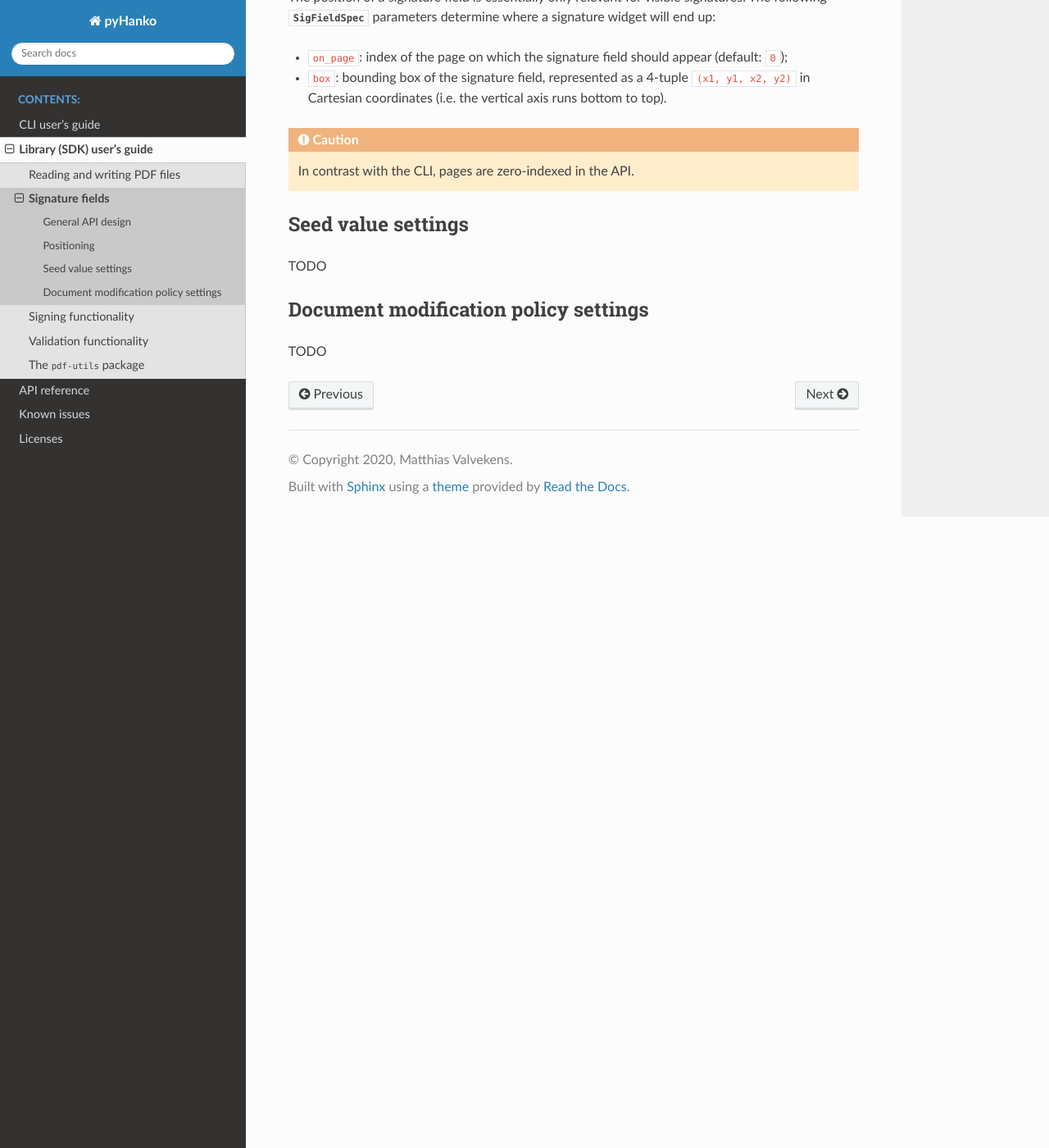
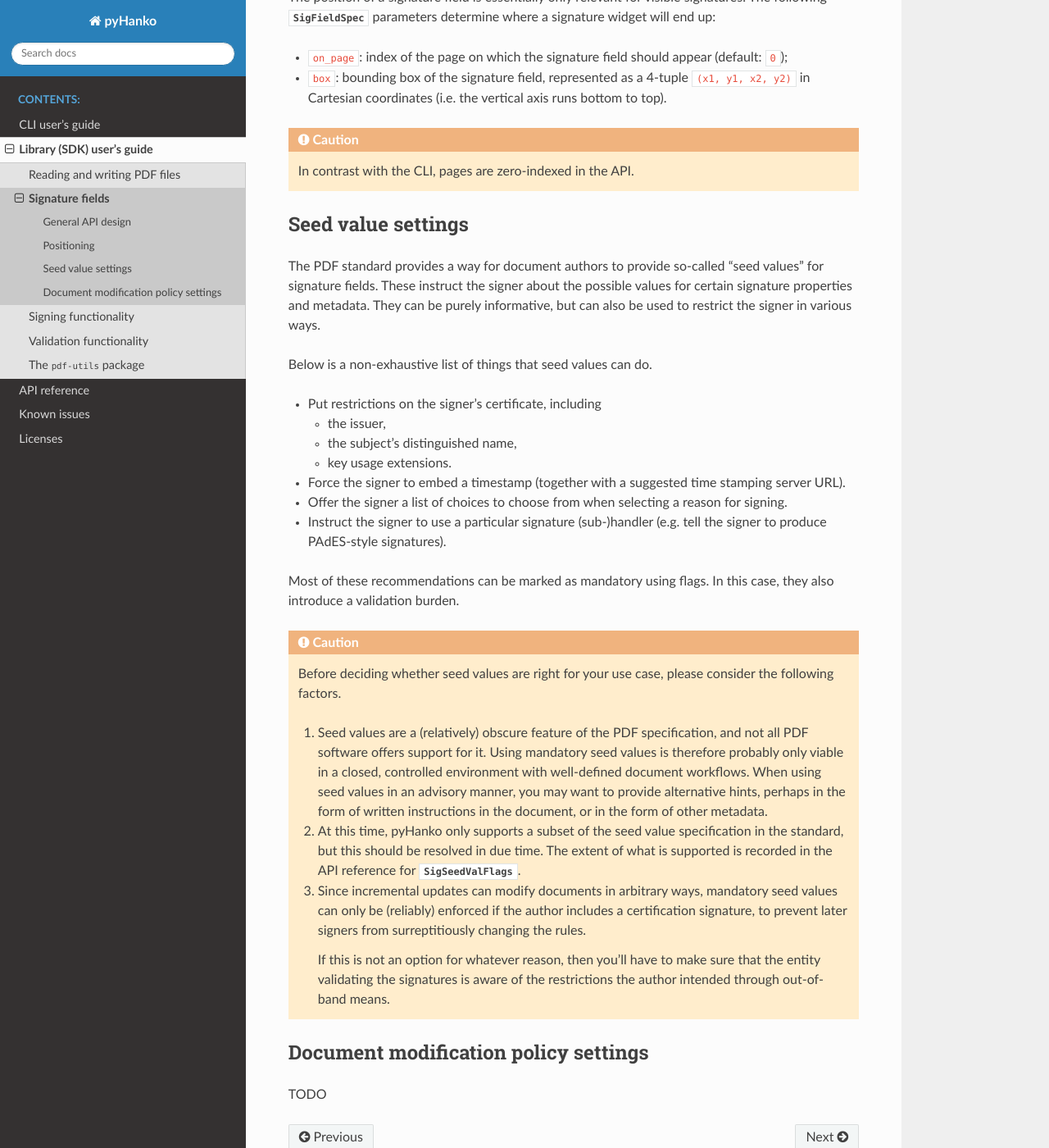
Before and after one commit to MatthiasValvekens/pyHanko, a Sphinx documentation site: the page built from docs/lib-guide/sig-fields.rst, in a window 1280 px wide and 1400 px high, scrolled down 1115 px. Shown: the whole window at 82% size. Built offline with Sphinx 7.4.7 and the Read the Docs theme 2.0.0, drawn with Linux system fonts in a browser that asks for light colours.

Commit message:
Seed values: informal explanation and words of caution

```diff
--- a/docs/cli-guide/validation.rst
+++ b/docs/cli-guide/validation.rst
@@ -113,8 +113,9 @@ seed value constraints were respected.
     Not all digital signing software is capable of processing seed values, so
     some false positives are to be expected.
 
-.. warning::
     Obviously, seed value constraints are only *truly* reliable if the document
     author secures the document with a certification signature before sending
     it for signing. Otherwise, later signers can modify the seed values *before*
     putting their signatures in place.
+    See :ref:`here <sig-field-seed-value-usage-warning>` for other concerns to
+    keep in mind when relying on seed values.
--- a/docs/lib-guide/sig-fields.rst
+++ b/docs/lib-guide/sig-fields.rst
@@ -15,6 +15,8 @@ However, if you want more control, or you need some of the more advanced
 functionality (such as seed value support or field locking) that the
 PDF standard offers, you might want to read on.
 
+
+.. _sigfield-api-design:
 
 General API design
 ------------------
@@ -81,7 +83,57 @@ end up:
 Seed value settings
 -------------------
 
-TODO
+The PDF standard provides a way for document authors to provide so-called "seed
+values" for signature fields.
+These instruct the signer about the possible values for certain signature
+properties and metadata. They can be purely informative, but can also be used to
+restrict the signer in various ways.
+
+Below is a non-exhaustive list of things that seed values can do.
+
+* Put restrictions on the signer's certificate, including
+
+  * the issuer,
+  * the subject's distinguished name,
+  * key usage extensions.
+
+* Force the signer to embed a timestamp (together with a suggested time stamping
+  server URL).
+* Offer the signer a list of choices to choose from when selecting a reason for
+  signing.
+* Instruct the signer to use a particular signature (sub-)handler (e.g. tell
+  the signer to produce PAdES-style signatures).
+
+
+Most of these recommendations can be marked as mandatory using flags.
+In this case, they also introduce a validation burden.
+
+.. _sig-field-seed-value-usage-warning:
+
+.. caution::
+    Before deciding whether seed values are right for your use case, please
+    consider the following factors.
+
+    1. Seed values are a (relatively) obscure feature of the PDF specification,
+       and not all PDF software offers support for it.
+       Using mandatory seed values is therefore probably only viable in a
+       closed, controlled environment with well-defined document workflows.
+       When using seed values in an advisory manner, you may want to provide
+       alternative hints, perhaps in the form of written instructions in the
+       document, or in the form of other metadata.
+    2. At this time, pyHanko only supports a subset of the seed value
+       specification in the standard, but this should be resolved in due time.
+       The extent of what is supported is recorded in the API reference for
+       :class:`~.pyhanko.sign.fields.SigSeedValFlags`.
+    3. Since incremental updates can modify documents in arbitrary ways,
+       mandatory seed values can only be (reliably) enforced if the author
+       includes a certification signature, to prevent later signers from
+       surreptitiously changing the rules.
+
+       If this is not an option for whatever reason, then you'll have to make
+       sure that the entity validating the signatures is aware of the
+       restrictions the author intended through out-of-band means.
+
 
 .. _sig-field-docmdp:
 
```
